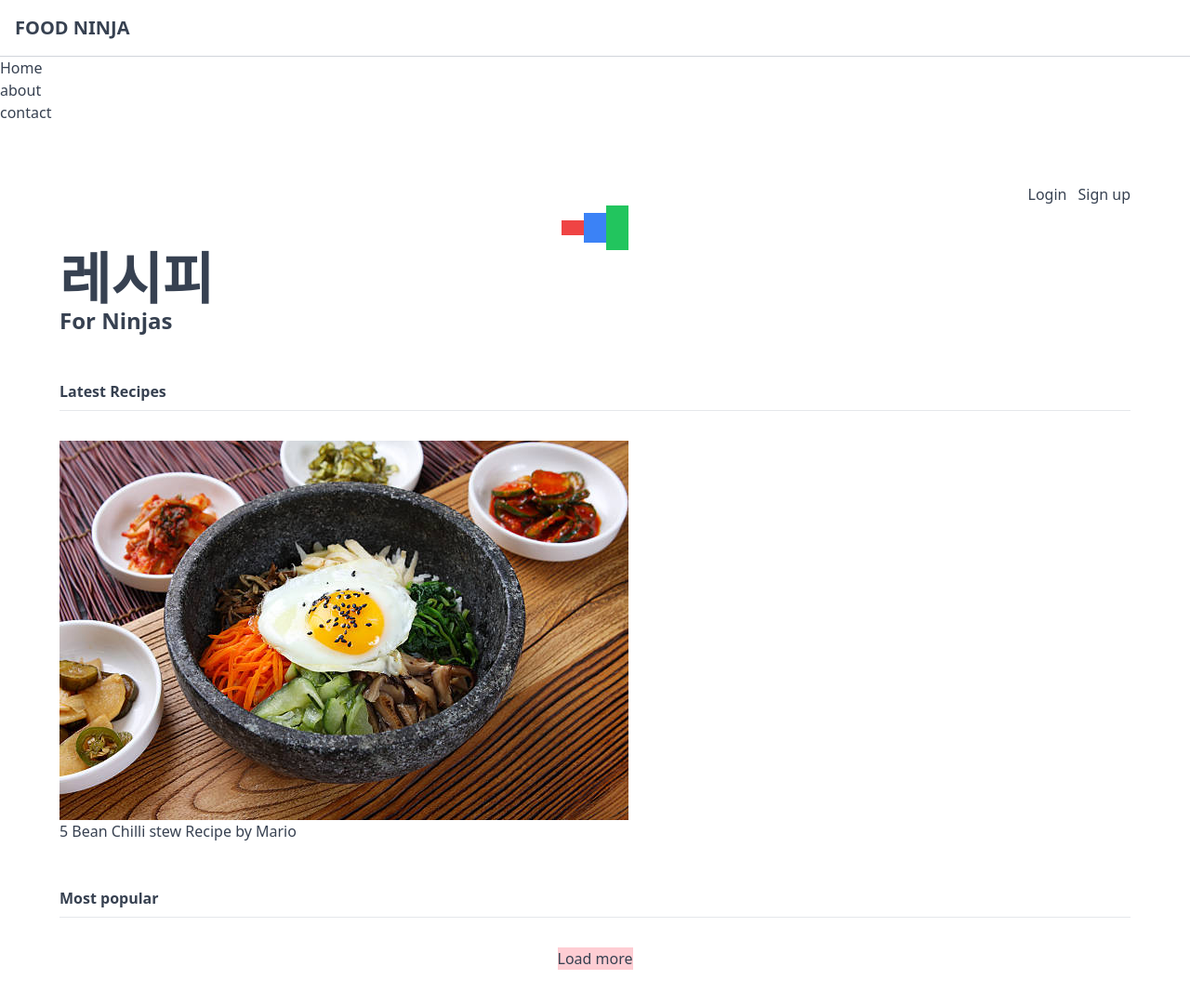
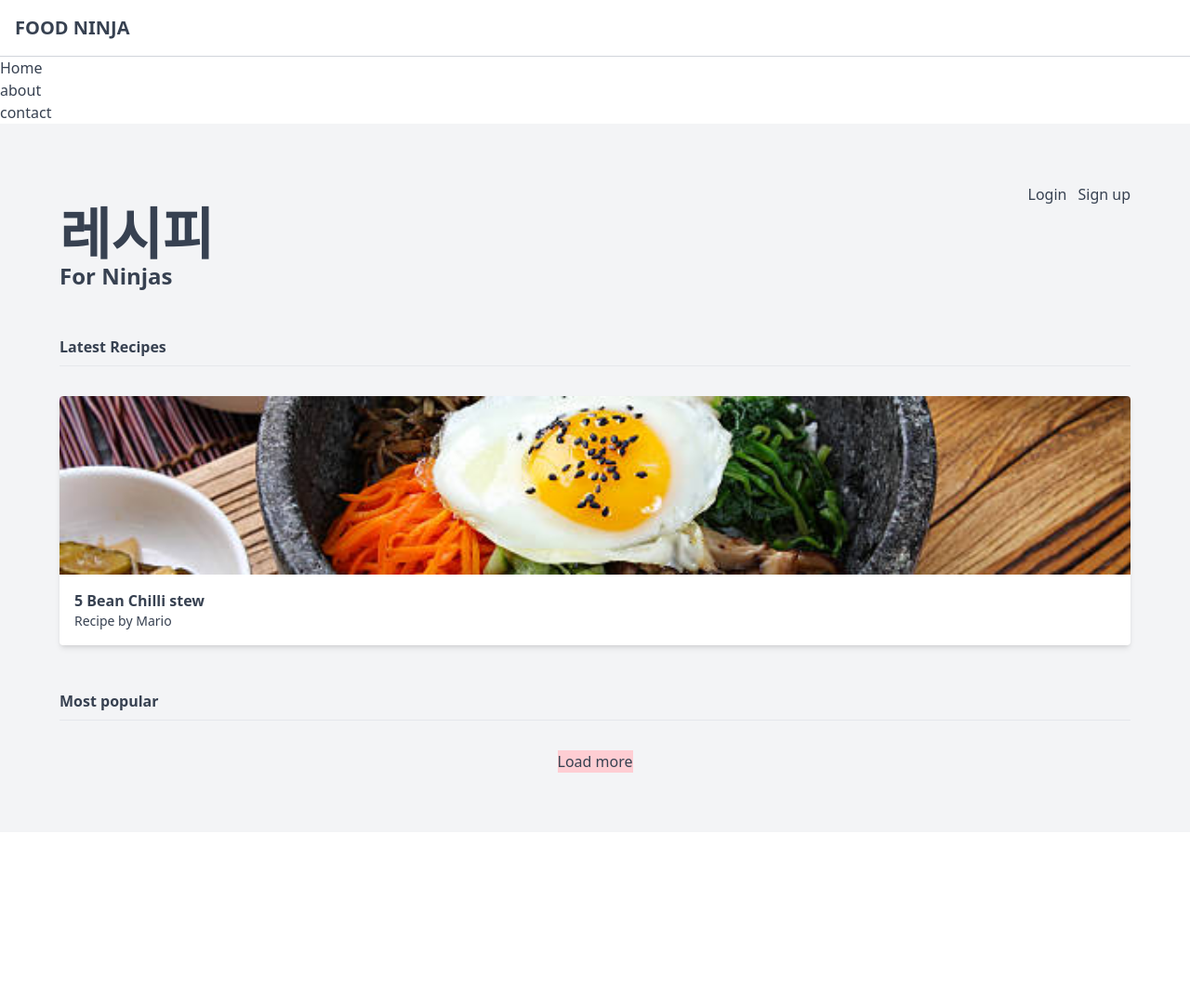
Before and after one commit to Nifskor/tailwind-css-study, a website: page public/index.html in a window 1280 px wide. Shown: the whole page at 93% size. After the commit the page ends 895 px from the top, so only its background shows below. Drawn offline with nearby package versions, Linux system fonts and the light colour scheme; a web font is replaced by a local one.

Commit message:
lesson 9 카드 만들기

```diff
--- a/public/index.html
+++ b/public/index.html
@@ -39,17 +39,12 @@
         </nav>
     </div>
 </div> <!-- end nav -->
-    <main class="px-16 py-16">
-        <div class="flex justify-center md:justify-end">
+    <main class="px-16 py-16 bg-gray-100">
+        <div class="flex justify-center md:justify-end bg-gray-100">
             <a href="#"> Login</a>
             <a href="#" class='ml-3'> Sign up</a>
         </div>
 
-        <div class="flex items-center justify-center">
-            <div class="bg-red-500 h-4 w-6"></div>
-            <div class="bg-blue-500 h-8 w-6"></div>
-            <div class="bg-green-500 h-12 w-6"></div>
-        </div>
         <header>
             <!--https://v2.tailwindcss.com/docs/font-size 해당 문서를 참조 -->
             <h2 class="text-gray-700 text-6xl font-semibold"> 레시피</h2>
@@ -59,10 +54,12 @@
             <h4  class="font-bold mt-12 pb-2 border-b border-gray-200"> Latest Recipes</h4>
             <!-- cards go here -->
             <div class="mt-8">
-                <img  src="img/img1.jpeg" alt="img1">
-                <div>
-                    <span> 5 Bean Chilli stew</span>
-                    <span>Recipe by Mario</span>
+                <div class="bg-white rounded overflow-hidden shadow-md ">
+                    <img  src="img/img1.jpeg" alt="img1" class="w-full h-32 sm:h-48 object-cover">
+                    <div class="m-4">
+                    <span class="font-bold"> 5 Bean Chilli stew</span>
+                    <span class="block gray-500 text-sm">Recipe by Mario</span>
+                    </div>
                 </div>
             </div>
         </div>
```
Also changed, not shown: README.md.
